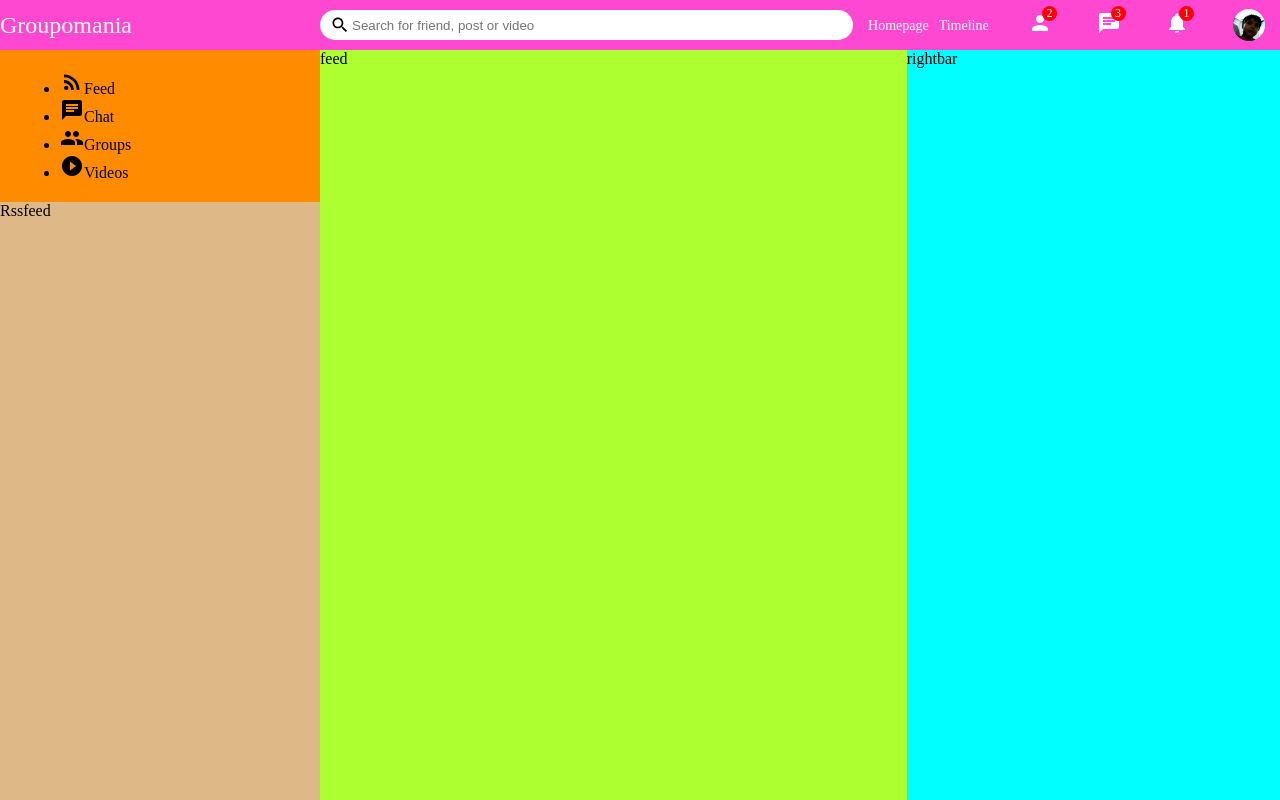
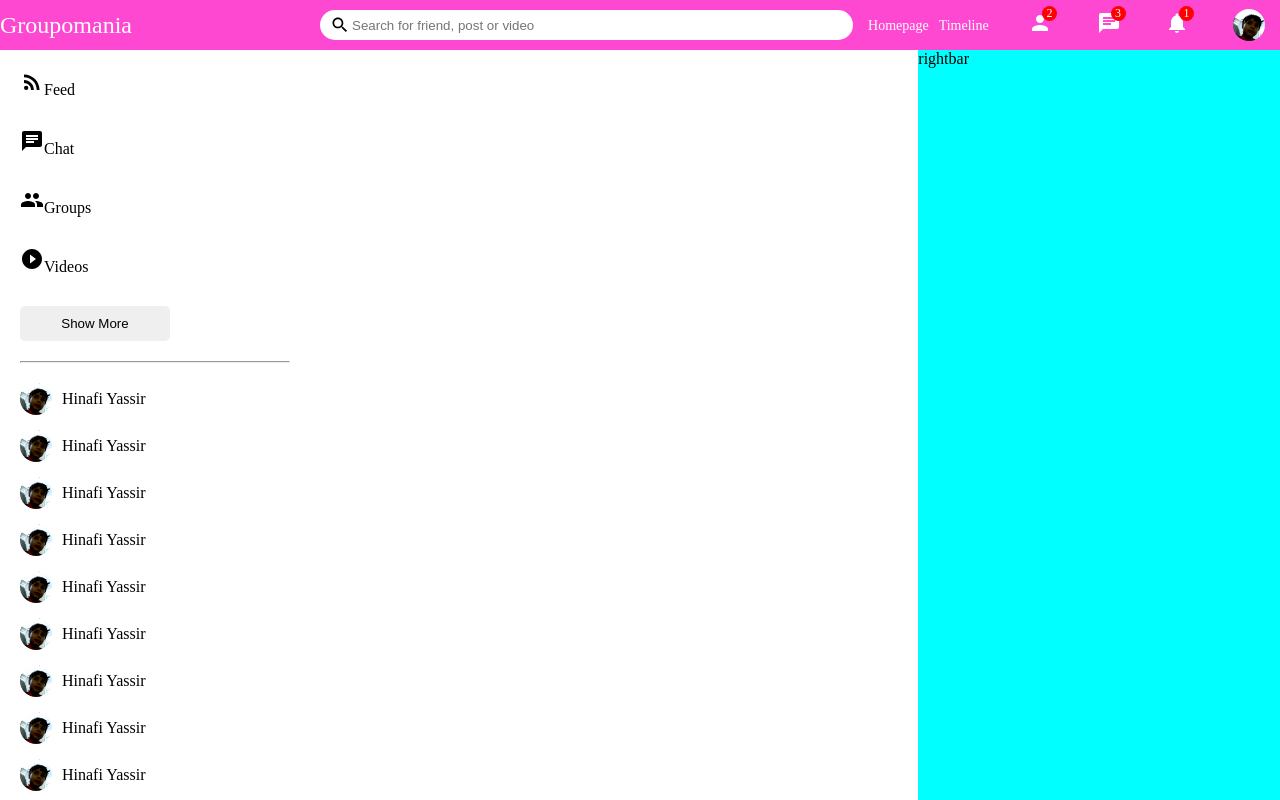
Before and after one commit to quarkend/Groupomania--7, a React (Create React App) app in the folder frontend/: page / in a window 1280 px wide. Built offline with nearby package versions, Linux system fonts and the light colour scheme.

Commit message:
feed share  components

```diff
--- a/frontend/src/components/feed/Feed.jsx
+++ b/frontend/src/components/feed/Feed.jsx
@@ -1,11 +1,14 @@
 import React from 'react'
+import Share from '../share/Share'
 import "./feed.css"
 
 
 export default function feed() {
     return (
         <div className="feed">
-            feed
+            <div class="feedWrapper">
+                <Share />
+            </div>
         </div>
     )
 }
--- a/frontend/src/components/feed/feed.css
+++ b/frontend/src/components/feed/feed.css
@@ -1,4 +1,4 @@
 .feed{
     flex: 5.5;
-    background-color:greenyellow;
+ padding: 20px;
 }
--- /dev/null
+++ b/frontend/src/components/share/Share.jsx
@@ -0,0 +1,11 @@
+import React from 'react'
+import "./share.css"
+
+
+export default function Share() {
+    return (
+        <div className="share">
+            <div class="shareWrapper"></div>
+        </div>
+    )
+}
--- a/frontend/src/components/sidebar/Sidebar.jsx
+++ b/frontend/src/components/sidebar/Sidebar.jsx
@@ -26,8 +26,76 @@
                         <span className="sidebarListItemText">Videos</span>
                     </li>
 
+
+
+
+
                 </ul>
-            </div>Rssfeed
+                <button class="sidebarButton">Show More</button>
+                <hr className="sidebarHr" />
+                <ul className="sidebarFriendList">
+                    <li class="sidebarFriend">
+                        <img className="sidebarFriendImg" src="/assets/person/6.jpg" alt="" />
+                        <span className="sidebarFriendName">Hinafi Yassir</span>
+                    </li>
+                    <li class="sidebarFriend">
+                        <img className="sidebarFriendImg" src="/assets/person/6.jpg" alt="" />
+                        <span className="sidebarFriendName">Hinafi Yassir</span>
+                    </li>
+                    <li class="sidebarFriend">
+                        <img className="sidebarFriendImg" src="/assets/person/6.jpg" alt="" />
+                        <span className="sidebarFriendName">Hinafi Yassir</span>
+                    </li>
+                    <li class="sidebarFriend">
+                        <img className="sidebarFriendImg" src="/assets/person/6.jpg" alt="" />
+                        <span className="sidebarFriendName">Hinafi Yassir</span>
+                    </li>
+                    <li class="sidebarFriend">
+                        <img className="sidebarFriendImg" src="/assets/person/6.jpg" alt="" />
+                        <span className="sidebarFriendName">Hinafi Yassir</span>
+                    </li>
+                    <li class="sidebarFriend">
+                        <img className="sidebarFriendImg" src="/assets/person/6.jpg" alt="" />
+                        <span className="sidebarFriendName">Hinafi Yassir</span>
+                    </li>
+                    <li class="sidebarFriend">
+                        <img className="sidebarFriendImg" src="/assets/person/6.jpg" alt="" />
+                        <span className="sidebarFriendName">Hinafi Yassir</span>
+                    </li>
+                    <li class="sidebarFriend">
+                        <img className="sidebarFriendImg" src="/assets/person/6.jpg" alt="" />
+                        <span className="sidebarFriendName">Hinafi Yassir</span>
+                    </li>
+                    <li class="sidebarFriend">
+                        <img className="sidebarFriendImg" src="/assets/person/6.jpg" alt="" />
+                        <span className="sidebarFriendName">Hinafi Yassir</span>
+                    </li>
+                    <li class="sidebarFriend">
+                        <img className="sidebarFriendImg" src="/assets/person/6.jpg" alt="" />
+                        <span className="sidebarFriendName">Hinafi Yassir</span>
+                    </li>
+                    <li class="sidebarFriend">
+                        <img className="sidebarFriendImg" src="/assets/person/6.jpg" alt="" />
+                        <span className="sidebarFriendName">Hinafi Yassir</span>
+                    </li>
+                    <li class="sidebarFriend">
+                        <img className="sidebarFriendImg" src="/assets/person/6.jpg" alt="" />
+                        <span className="sidebarFriendName">Hinafi Yassir</span>
+                    </li>
+                    <li class="sidebarFriend">
+                        <img className="sidebarFriendImg" src="/assets/person/6.jpg" alt="" />
+                        <span className="sidebarFriendName">Hinafi Yassir</span>
+                    </li>
+                    <li class="sidebarFriend">
+                        <img className="sidebarFriendImg" src="/assets/person/6.jpg" alt="" />
+                        <span className="sidebarFriendName">Hinafi Yassir</span>
+                    </li>
+                    <li class="sidebarFriend">
+                        <img className="sidebarFriendImg" src="/assets/person/6.jpg" alt="" />
+                        <span className="sidebarFriendName">Hinafi Yassir</span>
+                    </li>
+                </ul>
+            </div>
         </div>
     )
 }
--- a/frontend/src/components/sidebar/sidebar.css
+++ b/frontend/src/components/sidebar/sidebar.css
@@ -1,11 +1,66 @@
 .sidebar{
     flex: 3;
-    background-color:burlywood;
+
     height:calc(100vh - 50px);
+    overflow-y: scroll;
 
 
 }
+::-webkit-scrollbar{
+    width: 5px;
+}
+::-webkit-scrollbar-track{
+    background-color:#f1f1f1;
+}
+::-webkit-scrollbar-thumb{
+   background-color:rgb(160, 137, 137);
+}
+
+
 .sidebarWrapper{
     padding: 20px;
-    background-color:darkorange;
+
+
 }
+.sidebarList{
+    padding :0;
+    margin: 0;
+    list-style: none;
+}
+.sidebarListItem{
+    display: flex;
+    align-items: center;
+    margin-bottom: 20px;
+}
+.sidebarIcon{
+    margin-bottom: 15px;
+}
+.sidebarButton{
+    width: 150px;
+    border:none;
+    padding: 10px;
+    border-radius: 5px;
+    font-weight:500;
+
+}
+.sidebarHr{
+    margin: 20px 0;
+
+}
+.sidebarFriendList{
+    padding: 0;
+    margin: 0;
+    list-style: none;
+}
+.sidebarFriend{
+    display: flex;
+    align-items: center;
+    margin-bottom: 15px;
+}
+.sidebarFriendImg{
+    width: 32px;
+    height: 32px;
+    border-radius: 50%;
+    object-fit: cover;
+    margin-right: 10px;
+}
```
Also changed, not shown: frontend/src/components/share/share.css (added).
